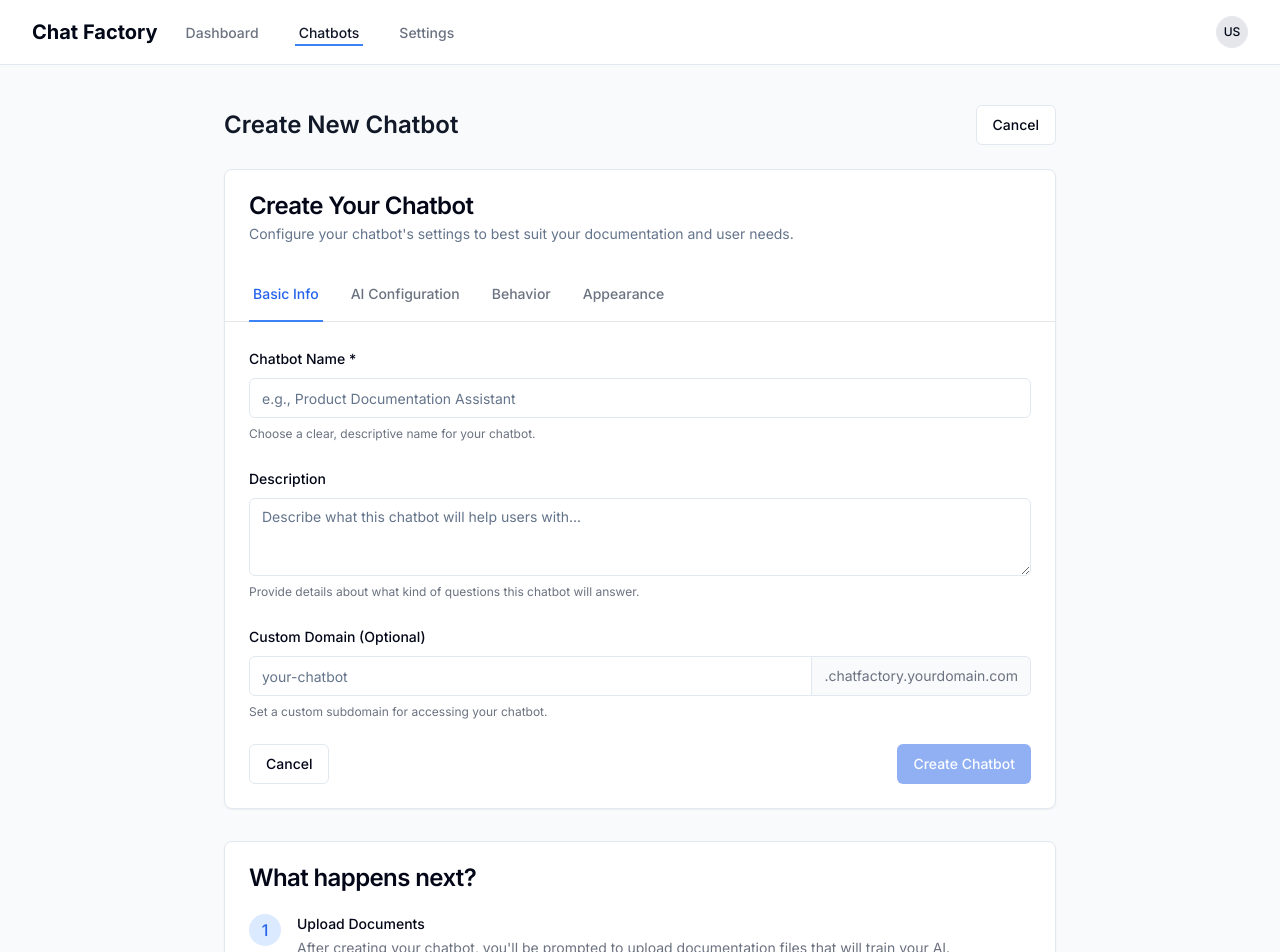
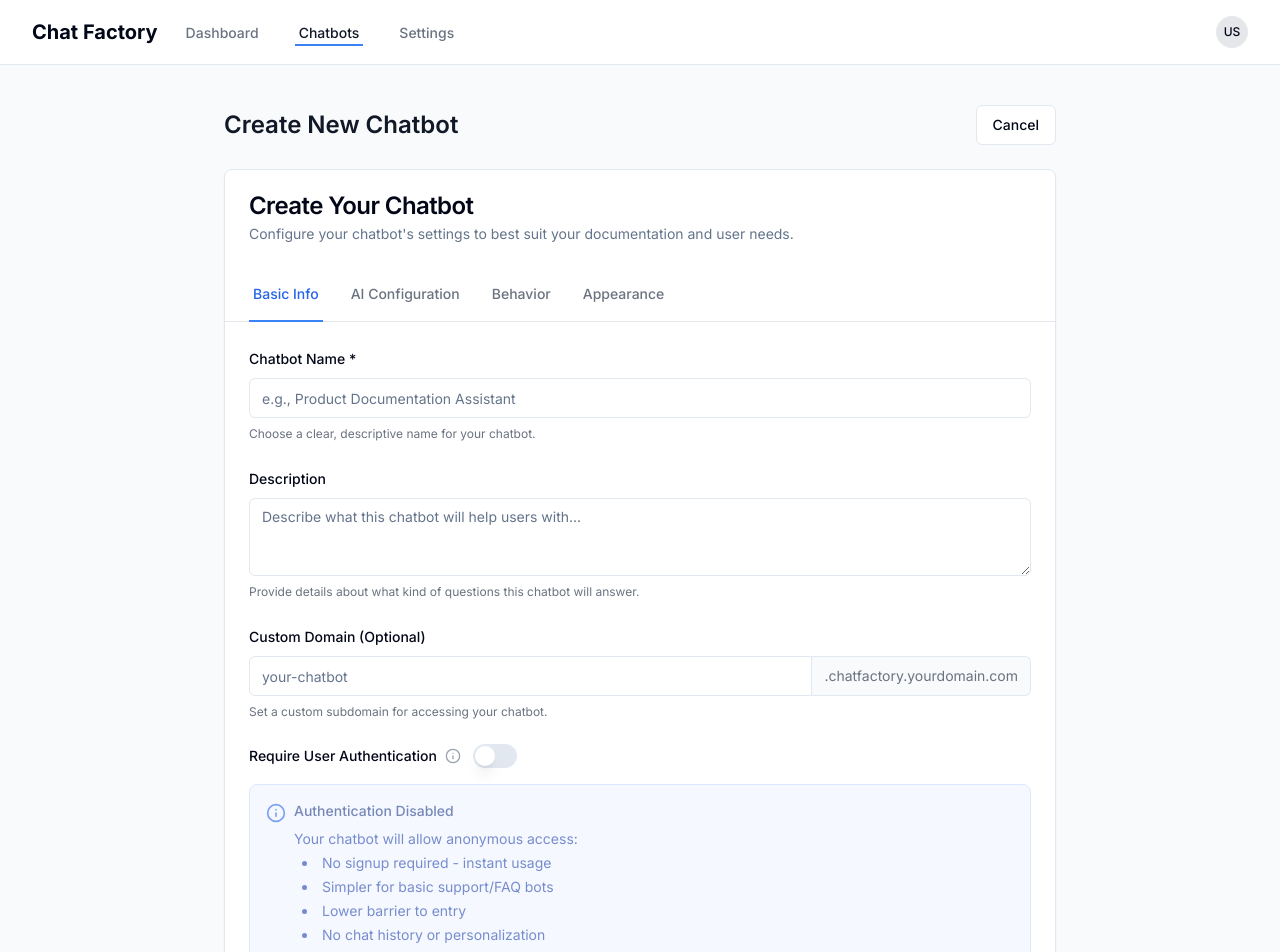
Before and after one commit to Originn/ChatFactoryApp, a Next.js app: page /dashboard/chatbots/new in a window 1280 px wide. Shown: the top 952 px of the page. Built offline with nearby package versions, Linux system fonts and the light colour scheme; no server answers; the database is empty; sample sign-in values are in the browser's storage.

Commit message:
✨ Add Authentication Option to Chatbot Creation Workflow

```diff
--- a/src/app/dashboard/chatbots/new/page.tsx
+++ b/src/app/dashboard/chatbots/new/page.tsx
@@ -4,6 +4,7 @@ import { useState } from 'react';
 import { Button } from "@/components/ui/button";
 import { Card, CardContent, CardHeader, CardTitle, CardDescription, CardFooter } from "@/components/ui/card";
 import { Input } from "@/components/ui/input";
+import { Switch } from "@/components/ui/switch";
 import Link from "next/link";
 import UserDropdown from "@/components/dashboard/UserDropdown";
 import { useRouter } from 'next/navigation';
@@ -11,6 +12,7 @@ import { useAuth } from "@/contexts/AuthContext";
 import { db } from "@/lib/firebase/config";
 import { collection, doc, setDoc, serverTimestamp } from "firebase/firestore";
 import { uploadLogo, validateLogoFile } from "@/lib/utils/logoUpload";
+import { Info } from "lucide-react";
 
 export default function NewChatbotPage() {
   const router = useRouter();
@@ -20,6 +22,7 @@ export default function NewChatbotPage() {
     name: '',
     description: '',
     domain: '',
+    requireAuth: false, // New: Authentication requirement
 
     // AI Configuration
     embeddingModel: 'text-embedding-3-small',
@@ -50,6 +53,11 @@ export default function NewChatbotPage() {
   const handleChange = (e: React.ChangeEvent<HTMLInputElement | HTMLTextAreaElement | HTMLSelectElement>) => {
     const { name, value } = e.target;
     setFormData(prev => ({ ...prev, [name]: value }));
+  };
+
+  // Handle switch/boolean changes
+  const handleSwitchChange = (name: string, checked: boolean) => {
+    setFormData(prev => ({ ...prev, [name]: checked }));
   };
 
   // Handle logo file selection
@@ -151,6 +159,7 @@ export default function NewChatbotPage() {
         name: formData.name.trim(),
         description: formData.description.trim(),
         domain: formData.domain.trim(),
+        requireAuth: formData.requireAuth, // Authentication requirement setting
         logoUrl: logoUrl, // Add logo URL to the data
         createdAt: serverTimestamp(),
         updatedAt: serverTimestamp(),
@@ -368,6 +377,87 @@ export default function NewChatbotPage() {
                     <p className="text-xs text-gray-500">
                       Set a custom subdomain for accessing your chatbot.
                     </p>
+                  </div>
+
+                  {/* Authentication Option */}
+                  <div className="space-y-4">
+                    <div className="flex items-center space-x-3">
+                      <div className="flex items-center space-x-2">
+                        <label htmlFor="requireAuth" className="text-sm font-medium">
+                          Require User Authentication
+                        </label>
+                        <div className="relative group">
+                          <Info className="h-4 w-4 text-gray-400 cursor-help" />
+                          <div className="absolute left-1/2 transform -translate-x-1/2 bottom-full mb-2 w-80 bg-gray-900 text-white text-xs rounded-lg px-3 py-2 opacity-0 group-hover:opacity-100 transition-opacity pointer-events-none z-10">
+                            <div className="space-y-2">
+                              <p className="font-medium">Authentication Options:</p>
+                              <div className="space-y-1">
+                                <p><strong>✅ With Authentication:</strong></p>
+                                <ul className="list-disc list-inside space-y-1 ml-2 text-gray-300">
+                                  <li>Users must sign up/login to use chatbot</li>
+                                  <li>Persistent chat history per user</li>
+                                  <li>User analytics and engagement tracking</li>
+                                  <li>Personalized responses based on user data</li>
+                                  <li>Better abuse prevention</li>
+                                </ul>
+                                <p className="mt-2"><strong>❌ Without Authentication:</strong></p>
+                                <ul className="list-disc list-inside space-y-1 ml-2 text-gray-300">
+                                  <li>Instant access - no signup required</li>
+                                  <li>Anonymous usage (no chat history)</li>
+                                  <li>Easier for simple support/FAQ bots</li>
+                                  <li>Lower user friction</li>
+                                </ul>
+                              </div>
+                            </div>
+                            <div className="absolute top-full left-1/2 transform -translate-x-1/2 border-4 border-transparent border-t-gray-900"></div>
+                          </div>
+                        </div>
+                      </div>
+                      <Switch
+                        id="requireAuth"
+                        checked={formData.requireAuth}
+                        onCheckedChange={(checked) => handleSwitchChange('requireAuth', checked)}
+                      />
+                    </div>
+                    <div className={`transition-all duration-200 ${formData.requireAuth ? 'opacity-100' : 'opacity-60'}`}>
+                      <div className="bg-blue-50 border border-blue-200 rounded-lg p-4">
+                        <div className="flex items-start space-x-2">
+                          <Info className="h-5 w-5 text-blue-600 mt-0.5" />
+                          <div className="space-y-2">
+                            <h4 className="text-sm font-medium text-blue-900">
+                              {formData.requireAuth ? 'Authentication Enabled' : 'Authentication Disabled'}
+                            </h4>
+                            {formData.requireAuth ? (
+                              <div className="text-sm text-blue-800 space-y-1">
+                                <p>Your chatbot will require users to:</p>
+                                <ul className="list-disc list-inside space-y-1 ml-2">
+                                  <li>Create an account or sign in</li>
+                                  <li>Verify their email address</li>
+                                  <li>Accept terms of service</li>
+                                </ul>
+                                <p className="mt-2 font-medium">Benefits:</p>
+                                <ul className="list-disc list-inside space-y-1 ml-2">
+                                  <li>Personalized chat experience</li>
+                                  <li>Chat history persistence</li>
+                                  <li>User engagement analytics</li>
+                                  <li>Premium feature access control</li>
+                                </ul>
+                              </div>
+                            ) : (
+                              <div className="text-sm text-blue-800 space-y-1">
+                                <p>Your chatbot will allow anonymous access:</p>
+                                <ul className="list-disc list-inside space-y-1 ml-2">
+                                  <li>No signup required - instant usage</li>
+                                  <li>Simpler for basic support/FAQ bots</li>
+                                  <li>Lower barrier to entry</li>
+                                  <li>No chat history or personalization</li>
+                                </ul>
+                              </div>
+                            )}
+                          </div>
+                        </div>
+                      </div>
+                    </div>
                   </div>
                 </div>
               )}
--- /dev/null
+++ b/src/components/ui/switch.tsx
@@ -0,0 +1,35 @@
+import * as React from "react"
+
+import { cn } from "@/lib/utils"
+
+const Switch = React.forwardRef<
+  React.ElementRef<"button">,
+  React.ComponentPropsWithoutRef<"button"> & {
+    checked?: boolean
+    onCheckedChange?: (checked: boolean) => void
+  }
+>(({ className, checked, onCheckedChange, ...props }, ref) => (
+  <button
+    type="button"
+    role="switch"
+    aria-checked={checked}
+    ref={ref}
+    className={cn(
+      "peer inline-flex h-6 w-11 shrink-0 cursor-pointer items-center rounded-full border-2 border-transparent transition-colors focus-visible:outline-none focus-visible:ring-2 focus-visible:ring-ring focus-visible:ring-offset-2 focus-visible:ring-offset-background disabled:cursor-not-allowed disabled:opacity-50",
+      checked ? "bg-primary" : "bg-input",
+      className
+    )}
+    onClick={() => onCheckedChange?.(!checked)}
+    {...props}
+  >
+    <span
+      className={cn(
+        "pointer-events-none block h-5 w-5 rounded-full bg-background shadow-lg ring-0 transition-transform",
+        checked ? "translate-x-5" : "translate-x-0"
+      )}
+    />
+  </button>
+))
+Switch.displayName = "Switch"
+
+export { Switch }
```
Also changed, not shown: src/types/chatbot.ts (added, +119 -0 lines).
